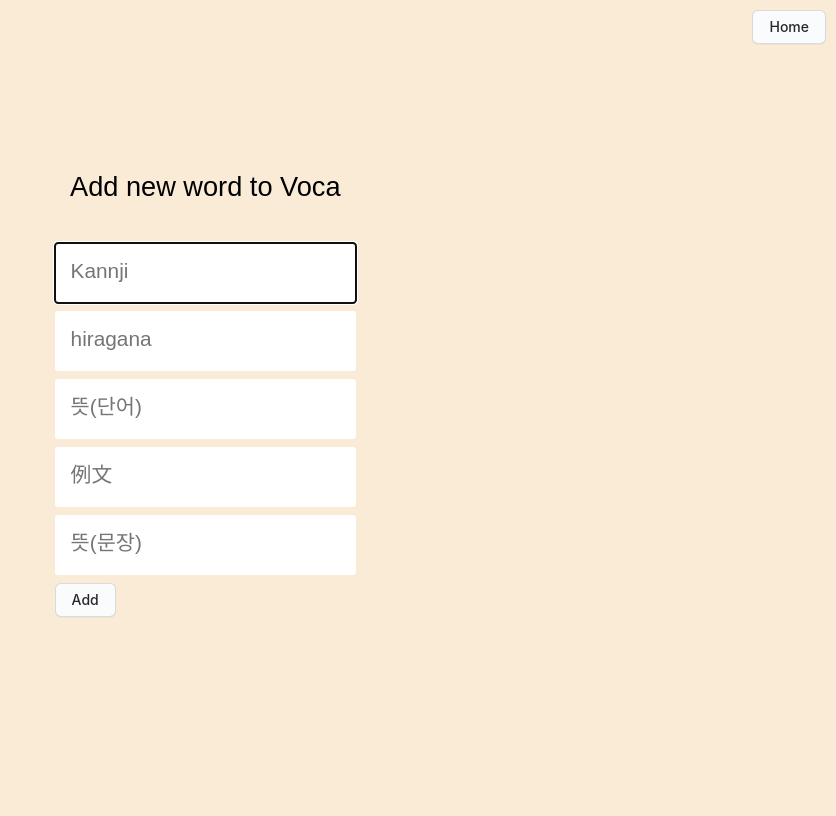
After one commit to kai-0917/learn_jp, a Flask app: page /add_voca in a window 1280 px wide. The commit adds this page. Shown: the whole page, without its empty margins (444-1280 px from the left). Run offline with Flask 3, Linux system fonts and the light colour scheme.

Commit message:
Add add_voca function

```diff
--- a/server.py
+++ b/server.py
@@ -1,23 +1,26 @@
 from flask import Flask, render_template, request, redirect, url_for
 import random, os
 
-dir_path = "/Users/subin/Desktop/me/Japanese/website/data/verbs"
+dir_path = "data/verbs"
 
 data = []
 cnt = 0
 on_test = False
 mode = 0
 miss_num = 0
-current = False
+curr_is_fail = False
+
+last_file_index = -1
+line_num = -1
 
 ###########################################
 def init_para():
-    global data, cnt, on_test, mode, current, miss_num
+    global data, cnt, on_test, mode, curr_is_fail, miss_num
     data = []
     cnt = 0
     on_test = False
     mode = 0
-    current = False
+    curr_is_fail = False
     miss_num = 0
 
 
@@ -35,12 +38,6 @@ def import_data(file_num_list):
     random.shuffle(data)
 ###########################################
 
-def get_file_list():
-    print("get_file_list running")
-    print(len(request.form.getlist('file_cb')))
-    return redirect("/select_file")
-
-
 app = Flask(__name__)
 
 @app.route('/')
@@ -50,12 +47,17 @@ def index():
 @app.route('/select_file', methods=['GET', 'POST'])
 def select_file():
     init_para()
-    file_num = count_files()
-    return render_template("select_file.html", file_num=file_num)
+    global last_file_index, line_num
+    last_file_index = count_files()
+    line_num = 0
+    with open("data/verbs/verb" + str(last_file_index - 1) + ".txt", "r") as f:
+        for line in f.readlines():
+            line_num += 1
+    return render_template("select_file.html", file_num=last_file_index)
 
 @app.route('/random_test', methods=['GET', 'POST'])
 def random_test():
-    global data, cnt, on_test, mode, current, miss_num
+    global data, cnt, on_test, mode, curr_is_fail, miss_num
     if not on_test:
         cnt = 0
         file_list = request.form.getlist('file_cb')
@@ -74,19 +76,19 @@ def random_test():
         if user_input == pair[0] or user_input == pair[1]:
             mode = 1
             return render_template("random_test.html", KR=pair[4], hint=data[cnt][3])
-        current = True
+        curr_is_fail = True
         return render_template("random_test.html", KR=pair[2], hint=pair[0] + "[" + pair[1] + "]")
     if user_input == pair[3]:
-        if current == True:
+        if curr_is_fail == True:
             miss_num += 1
-            current = False
+            curr_is_fail = False
         cnt += 1
         if cnt == 20:
             return redirect(url_for("show_result"))
         mode = 0
         pair = data[cnt]
         return render_template("random_test.html", KR=pair[2], hint=pair[0] + "[" + pair[1] + "]")
-    current = True
+    curr_is_fail = True
     return render_template("random_test.html", KR=pair[4], hint=data[cnt][3])
 
 @app.route("/show_result")
@@ -94,6 +96,23 @@ def show_result():
     global miss_num
     return render_template("result.html", hit_rate= (20 - miss_num) * 5)
 
+@app.route("/add_voca", methods=['POST', 'GET'])
+def add_voca():
+    global last_file_index, line_num
+    print("last_file_index: %d, line_num: %d"%(last_file_index, line_num))
+    input_list = [request.form.get(name) for name in ["kannji", "hiragana", "KR0", "reibunn", "KR1"]]
+    print(input_list)
+    if None in input_list or '' in input_list:
+        return render_template("add_voca.html")
+    if line_num == 20:
+        last_file_index += 1
+        line_num == 1
+    else:
+        line_num += 1
+    file_name = "data/verbs/verb%d.txt"%(last_file_index - 1)
+    with open(file_name, "a") as f:
+        f.write("\n" + " ".join(input_list))
+    return render_template("add_voca.html")
 
 if __name__ == '__main__':
     app.run(debug=True)
--- /dev/null
+++ b/static/css/add_voca.css
@@ -0,0 +1,102 @@
+body {
+    height: 100vh;
+      width: 100%;
+    background: #FAEBD7;
+    display: flex;
+    justify-content: center;
+    align-items: center;
+    height: 100vh;
+    color: #fff;
+}
+
+.button-4 {
+    appearance: none;
+    background-color: #FAFBFC;
+    border: 1px solid rgba(27, 31, 35, 0.15);
+    border-radius: 6px;
+    box-shadow: rgba(27, 31, 35, 0.04) 0 1px 0, rgba(255, 255, 255, 0.25) 0 1px 0 inset;
+    box-sizing: border-box;
+    color: #24292E;
+    cursor: pointer;
+    display: inline-block;
+    font-family: -apple-system, system-ui, "Segoe UI", Helvetica, Arial, sans-serif, "Apple Color Emoji", "Segoe UI Emoji";
+    font-size: 14px;
+    font-weight: 500;
+    line-height: 20px;
+    list-style: none;
+    padding: 6px 16px;
+    position: relative;
+    transition: background-color 0.2s cubic-bezier(0.3, 0, 0.5, 1);
+    user-select: none;
+    -webkit-user-select: none;
+    touch-action: manipulation;
+    vertical-align: middle;
+    white-space: nowrap;
+    word-wrap: break-word;
+}
+
+.button-4:hover {
+    background-color: #F3F4F6;
+    text-decoration: none;
+    transition-duration: 0.1s;
+}
+
+.button-4:disabled {
+    background-color: #FAFBFC;
+    border-color: rgba(27, 31, 35, 0.15);
+    color: #959DA5;
+    cursor: default;
+}
+
+.button-4:active {
+    background-color: #EDEFF2;
+    box-shadow: rgba(225, 228, 232, 0.2) 0 1px 0 inset;
+    transition: none 0s;
+}
+
+.button-4:focus {
+    outline: 1px transparent;
+}
+
+.button-4:before {
+    display: none;
+}
+
+.button-4:-webkit-details-marker {
+    display: none;
+}
+
+.home {
+    position: absolute;
+    top: 10px;
+    right:10px;
+}
+
+.title {
+    color: black;
+    font-size: 1.7rem;
+    font-family: 'Noto Sans KR', sans-serif;
+    margin-bottom: 1rem;
+    margin-left: 2rem;
+    display: block;
+}
+
+.form_input {
+    font-family: 'Noto Sans JP', sans-serif;
+    color: #333;
+    font-size: 1.3rem;
+    margin: 0 auto;
+    padding: 1rem 1rem;
+    border-radius: 0.2rem;
+    /* background-color: rgb(255, 255, 255); */
+    border: #24292E;
+    width: 90%;
+    display: block;
+    border-bottom: 0.3rem solid transparent;
+    transition: all 0.3s;
+}
+
+.form_group {
+    margin-top: 0.5rem;
+    margin-bottom: 0.5rem;
+}
--- /dev/null
+++ b/templates/add_voca.html
@@ -0,0 +1,41 @@
+<!DOCTYPE html>
+<html lang="en">
+<head>
+    <meta charset="UTF-8">
+    <meta name="viewport" content="width=device-width, initial-scale=1.0">
+    <title>Add_voca</title>
+    <link rel="stylesheet" type="text/css" href="{{ url_for('static', filename='css/add_voca.css') }}" />
+</head>
+<body>
+    <div class="outer">
+        <div class="title">Add new word to Voca</div>
+        <div class="home">
+            <form action="select_file" method="post">
+                <button class="button-4">Home</button>
+            </form>
+        </div>
+        <div class="form_input">
+            <form action="add_voca" method="post">
+                <div class="form_group">
+                    <input type="text" class="form_input" placeholder="Kannji" id="kannji" name="kannji" autofocus="autofocus" />
+                </div>
+                <div class="form_group">
+                    <input type="text" class="form_input" placeholder="hiragana" id="hiragana" name="hiragana" />
+                </div>
+                <div class="form_group">
+                    <input type="text" class="form_input" placeholder="뜻(단어)" id="KR0" name="KR0" />
+                </div>
+                <div class="form_group">
+                    <input type="text" class="form_input" placeholder="例文" id="reibunn" name="reibunn" />
+                </div>
+                <div class="form_group">
+                    <input type="text" class="form_input" placeholder="뜻(문장)" id="KR1" name="KR1" />
+                </div>
+                <div class="form_group">
+                    <button class="button-4">Add</button>
+                </div>
+            </form>
+        </div>
+    </div>
+</body>
+</html>
--- a/templates/random_test.html
+++ b/templates/random_test.html
@@ -11,7 +11,6 @@
         <form action="select_file" method="post">
             <button class="button-4">Home</button>
         </form>
-
     </div>
 
     <div class="outer">
--- a/templates/select_file.html
+++ b/templates/select_file.html
@@ -20,6 +20,11 @@
                 <input type="submit" value="확인">
             </form>
         </div>
+        <div class="link_to_add_voca">
+            <form action="add_voca" method="post">
+                <button class="button-4">Add New Voca</button>
+            </form>
+        </div>
     </div>
 </body>
 </html>
```
Also changed, not shown: static/css/select_file.css (+58 -1 lines).
